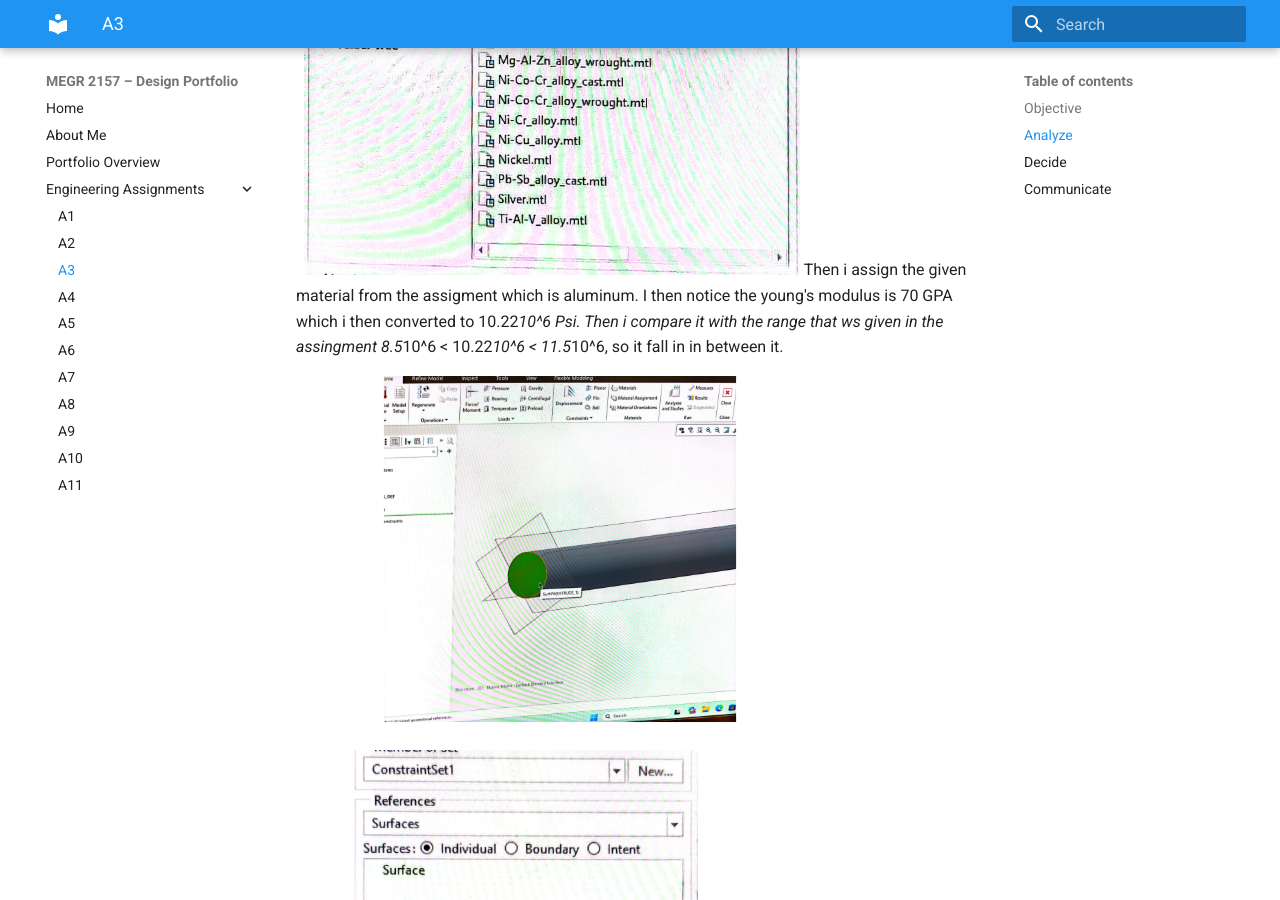
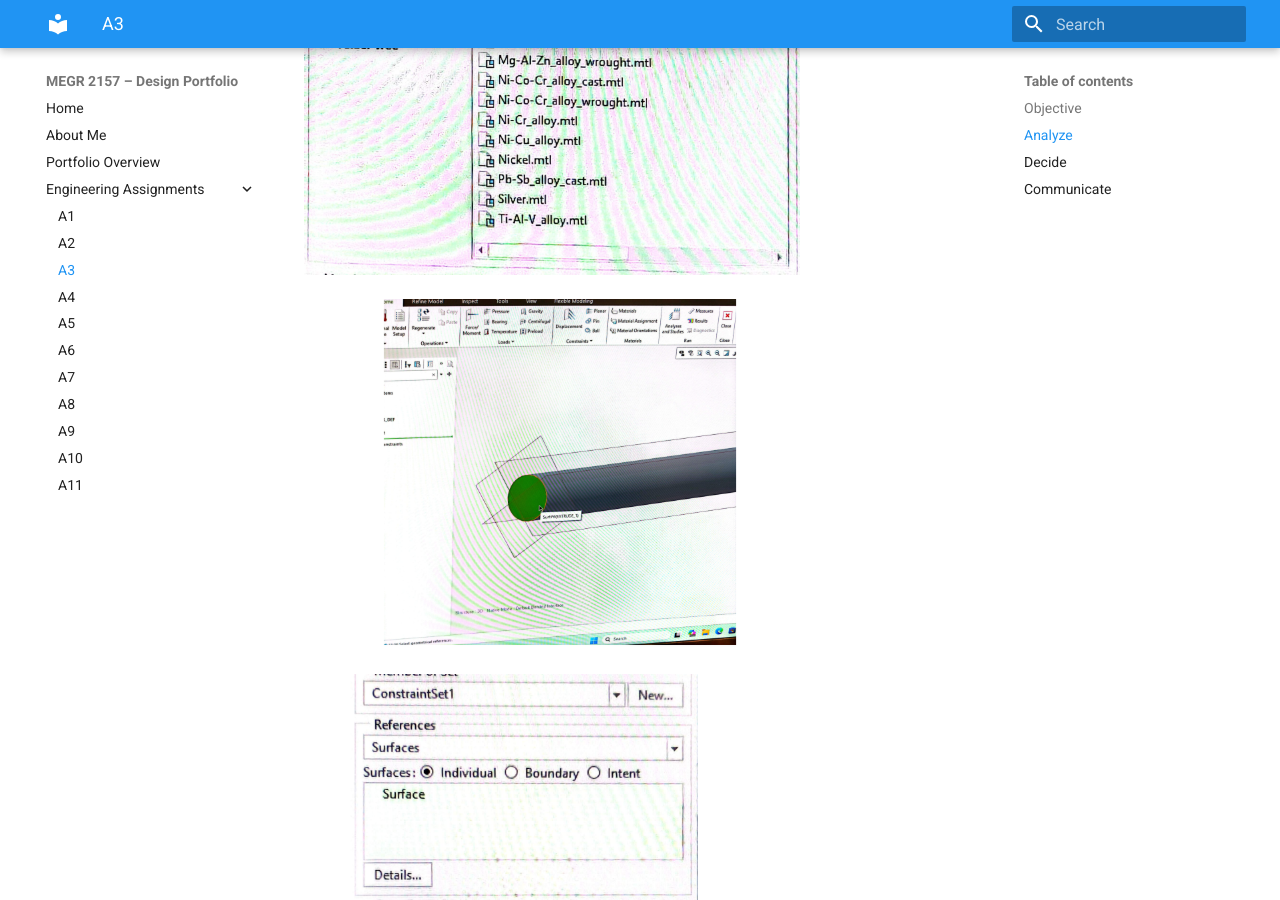
Before and after one commit to ncenatus/design-project-portfolio, an MkDocs documentation site: the page built from docs/assignments/A03/index.md, in a window 1280 px wide and 900 px high, scrolled down 2348 px. Built offline with MkDocs 1.6.1 and Material for MkDocs 9.7.7, drawn with Linux system fonts in a browser that asks for light colours.

Commit message:
Update index.md

```diff
--- a/docs/assignments/A03/index.md
+++ b/docs/assignments/A03/index.md
@@ -12,7 +12,7 @@ The purpose for this assignemnt is to design a bar that has a circular cross-sec
 Then i enter my parameter values on Creo, these are the values that was given for the assignemt along with the length calcualtion i got from step 1.
 
 ![A3](MATERIALS.png)
-Then i assign the given material from the assigment which is aluminum. I then notice the young's modulus is 70 GPA which i then converted to 10.22*10^6 Psi. Then i compare it with the range that ws given in the assingment 8.5*10^6 < 10.22*10^6 < 11.5*10^6, so it fall in in between it.
+
 
 ![A3](D.png)
 
```
